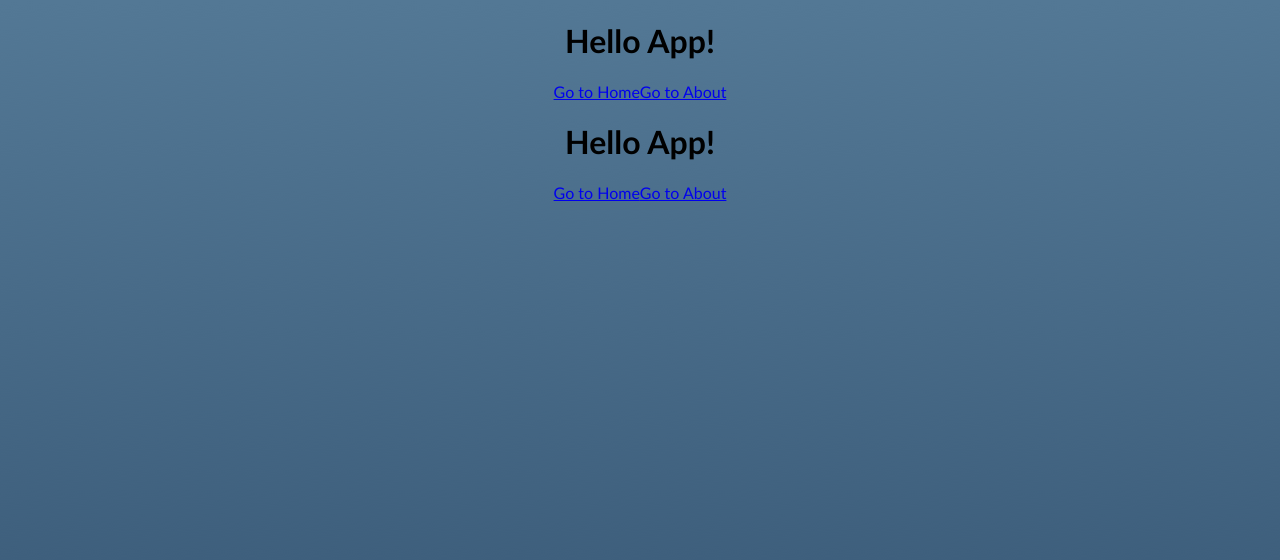
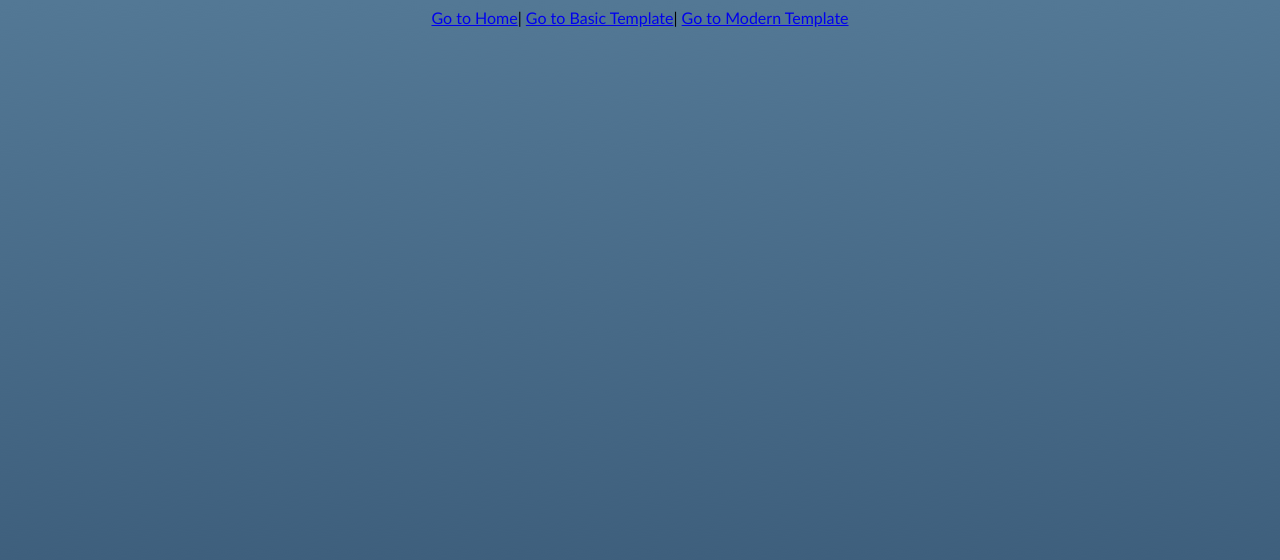
Before and after one commit to TrQuTo/CurriculumVitae, a Vue app: page / in a window 1280 px wide. Shown: the top 560 px of the page. Built offline with nearby package versions, Linux system fonts and the light colour scheme.

Commit message:
commit routing

```diff
--- a/src/App.vue
+++ b/src/App.vue
@@ -1,15 +1,12 @@
 <template>
-  <home_page />
+  <main>
+    <RouterView />
+  </main>
 </template>
 
 <script>
-import home_page from "./components/home_page/home_page.vue";
-
 export default {
   name: "App",
-  components: {
-    home_page,
-  },
   mounted() {
     document.title = "CV - Tran Quoc Toan";
   },
--- a/src/components/home_page/home_page.js
+++ b/src/components/home_page/home_page.js
@@ -1,4 +1,3 @@
-
 export default {
-    name: "HomePage",
-  };
+  name: "home_page",
+};
--- a/src/components/home_page/home_page.vue
+++ b/src/components/home_page/home_page.vue
@@ -1,13 +1,10 @@
 <template>
   <div>
-    <h1>Hello App!</h1>
     <nav>
-      <RouterLink to="/">Go to Home</RouterLink>
-      <RouterLink to="/basic_template">Go to About</RouterLink>
+      <RouterLink to="/">Go to Home</RouterLink>|
+      <RouterLink to="/basic_template">Go to Basic Template</RouterLink>|
+      <RouterLink to="/modern_template">Go to Modern Template</RouterLink>
     </nav>
-    <main>
-      <RouterView />
-    </main>
   </div>
 </template>
 <script src="./home_page.js"></script>
--- a/src/router.js
+++ b/src/router.js
@@ -1,8 +1,8 @@
 import { createRouter, createWebHistory } from 'vue-router'
-
 
 import home_page from "./components/home_page/home_page.vue";
 import basic_template from "./components/templates/basic/basic_template.vue";
+import modern_template from './components/templates/modern/modern_template';
 import not_found from './components/not_found/not_found.vue';
 
 const routes = [
@@ -13,6 +13,10 @@ const routes = [
     {
         path: '/basic_template',
         component: basic_template
+    },
+    {
+        path: '/modern_template',
+        component: modern_template
     },
     {
         path: '/:catchAll(.*)',
```
Also changed, not shown: src/components/templates/modern/modern_template.vue (+7 -5 lines).
